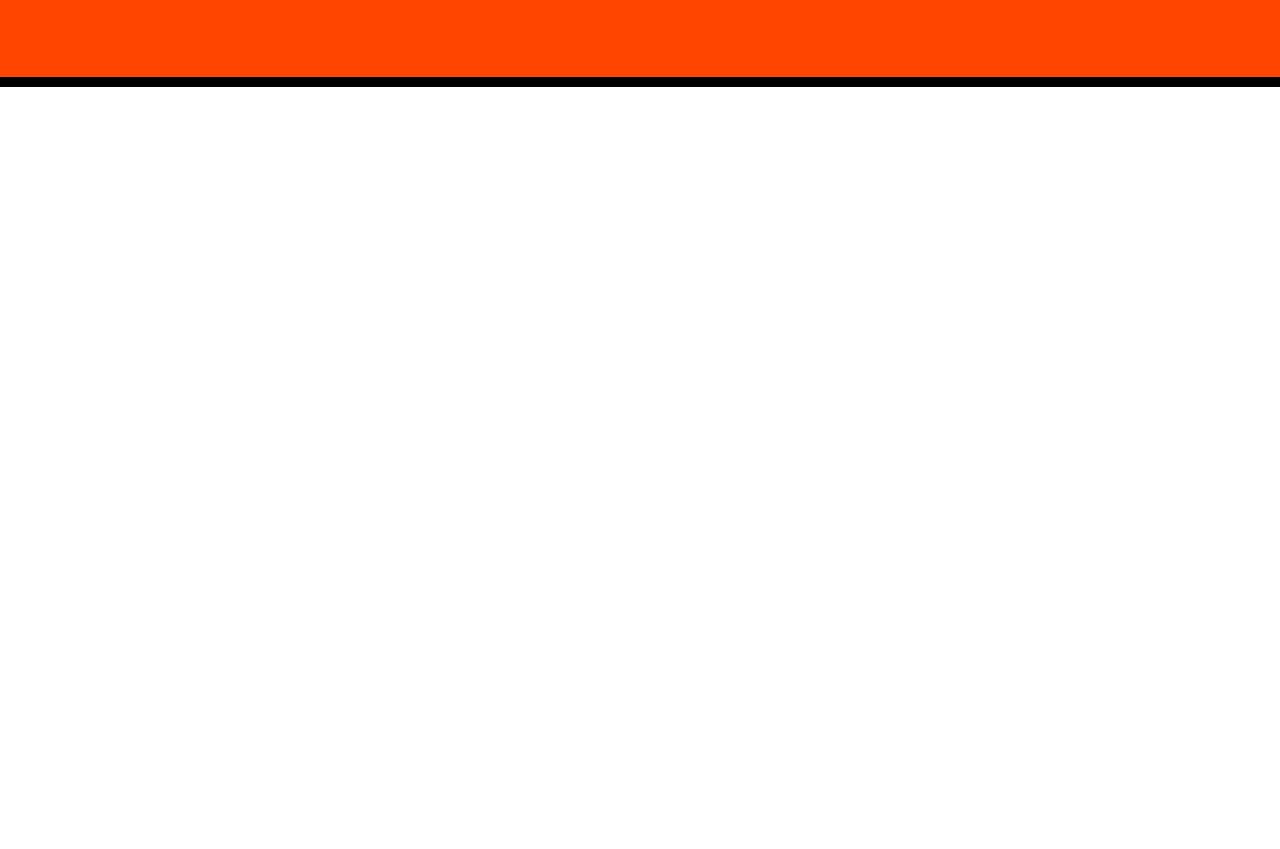
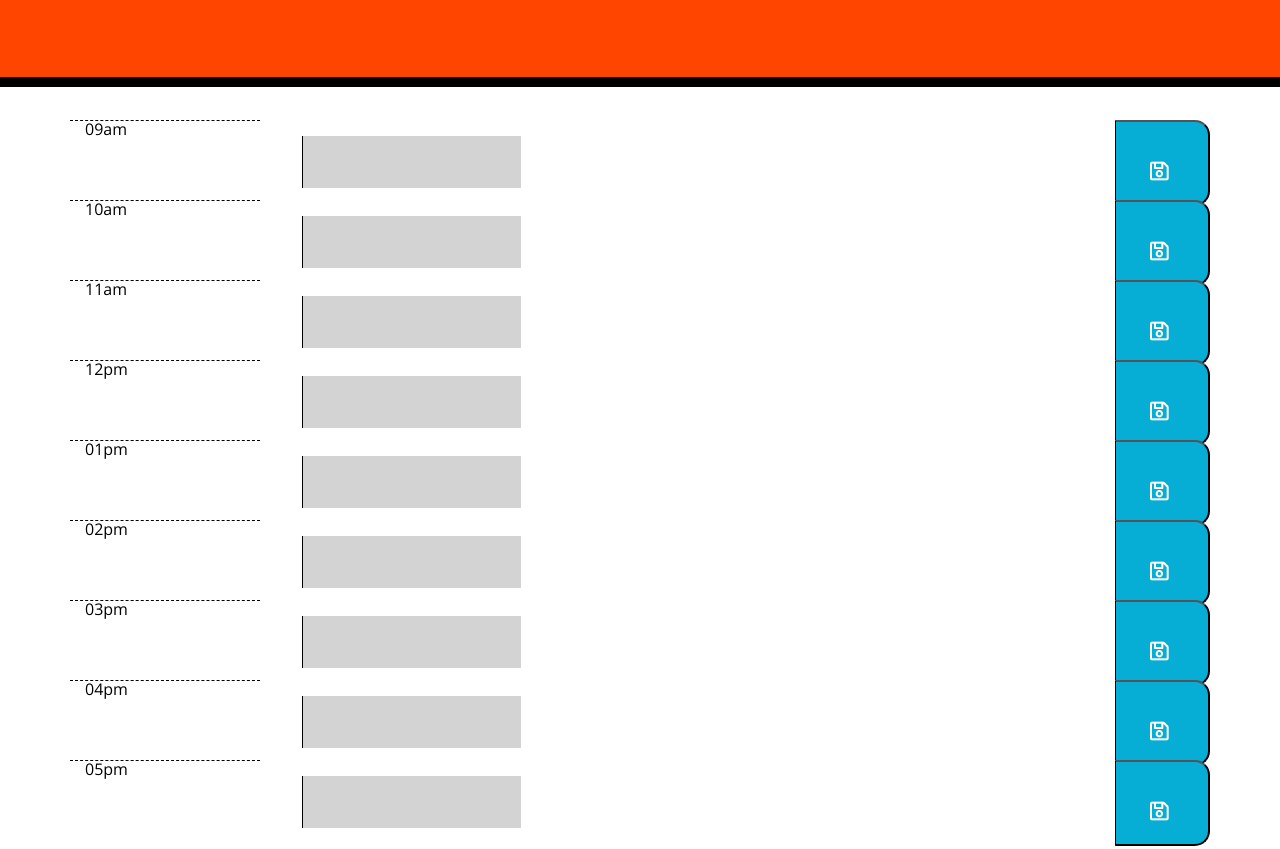
Before and after one commit to princeachu/myhw5, a plain HTML site: page index.html in a window 1280 px wide. Shown: the part 181-1030 px from the top of the page. Before the commit the page ends 800 px from the top, so only its background shows below. Drawn offline with nearby package versions, Linux system fonts and the light colour scheme.

Commit message:
index edited

```diff
--- a/index.html
+++ b/index.html
@@ -30,6 +30,87 @@
     </header>
     <div class="container">
       <!-- Timeblocks go here -->
+      <form class="row">
+        <div class="col-md-2 hour">09am</div>
+        <div class="col-md-9 description p-0">
+          <textarea id="0" class="past"></textarea>
+        </div>
+        <button class="col-md-1 saveBtn">
+          <i class="far fa-save fa-lg"> </i>
+        </button>
+      </form>
+      <form class="row">
+        <div class="col-md-2 hour">10am</div>
+        <div class="col-md-9 description p-0">
+          <textarea id="1" class="past"></textarea>
+        </div>
+        <button class="col-md-1 saveBtn">
+          <i class="far fa-save fa-lg"> </i>
+        </button>
+      </form>
+      <form class="row">
+        <div class="col-md-2 hour">11am</div>
+        <div class="col-md-9 description p-0">
+          <textarea id="2" class="past"></textarea>
+        </div>
+        <button class="col-md-1 saveBtn">
+          <i class="far fa-save fa-lg"> </i>
+        </button>
+      </form>
+      <form class="row">
+        <div class="col-md-2 hour">12pm</div>
+        <div class="col-md-9 description p-0">
+          <textarea id="3" class="past"></textarea>
+        </div>
+        <button class="col-md-1 saveBtn">
+          <i class="far fa-save fa-lg"> </i>
+        </button>
+      </form>
+      <form class="row">
+        <div class="col-md-2 hour">01pm</div>
+        <div class="col-md-9 description p-0">
+          <textarea id="4" class="past"></textarea>
+        </div>
+        <button class="col-md-1 saveBtn">
+          <i class="far fa-save fa-lg"> </i>
+        </button>
+      </form>
+      <form class="row">
+        <div class="col-md-2 hour">02pm</div>
+        <div class="col-md-9 description p-0">
+          <textarea id="5" class="past"></textarea>
+        </div>
+        <button class="col-md-1 saveBtn">
+          <i class="far fa-save fa-lg"> </i>
+        </button>
+      </form>
+      <form class="row">
+        <div class="col-md-2 hour">03pm</div>
+        <div class="col-md-9 description p-0">
+          <textarea id="6" class="past"></textarea>
+        </div>
+        <button class="col-md-1 saveBtn">
+          <i class="far fa-save fa-lg"> </i>
+        </button>
+      </form>
+      <form class="row">
+        <div class="col-md-2 hour">04pm</div>
+        <div class="col-md-9 description p-0">
+          <textarea id="7" class="past"></textarea>
+        </div>
+        <button class="col-md-1 saveBtn">
+          <i class="far fa-save fa-lg"> </i>
+        </button>
+      </form>
+      <form class="row">
+        <div class="col-md-2 hour">05pm</div>
+        <div class="col-md-9 description p-0">
+          <textarea id="8" class="past"></textarea>
+        </div>
+        <button class="col-md-1 saveBtn">
+          <i class="far fa-save fa-lg"> </i>
+        </button>
+      </form>
     </div>
 
     <script src="https://code.jquery.com/jquery-3.4.1.min.js"></script>
```
